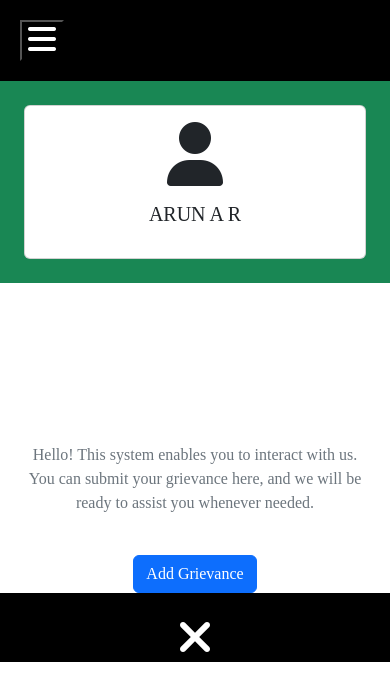
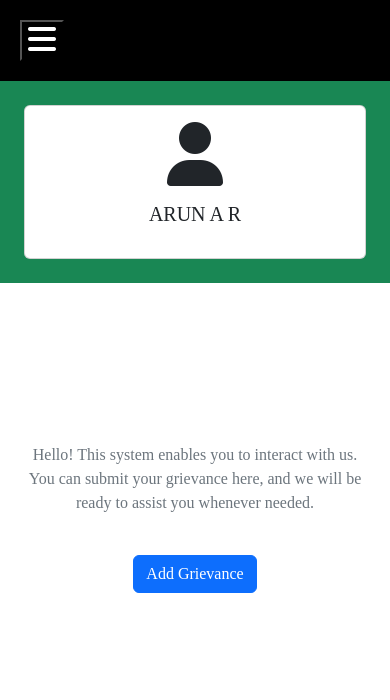
Before and after one commit to arunar1/grievance-management-system, a React (Create React App) app: page /user_home in a window 390 px wide. Shown: the top 700 px of the page. Built offline with nearby package versions, Linux system fonts and the light colour scheme.

Commit message:
add : added back display on md screen

```diff
--- a/src/components/Pages/Dashboard/Users/User.js
+++ b/src/components/Pages/Dashboard/Users/User.js
@@ -73,7 +73,7 @@ export default function User() {
             </div>
           </div>
         </div>
-        <div className="col-lg-1 text-center" >
+        <div className=" d-none d-md-block col-md-1 text-center" >
           <i
             class="fa-sharp fa-solid fa-xmark fa-3x  "
             style={{ color: "white",marginTop:"20px" }}
```
